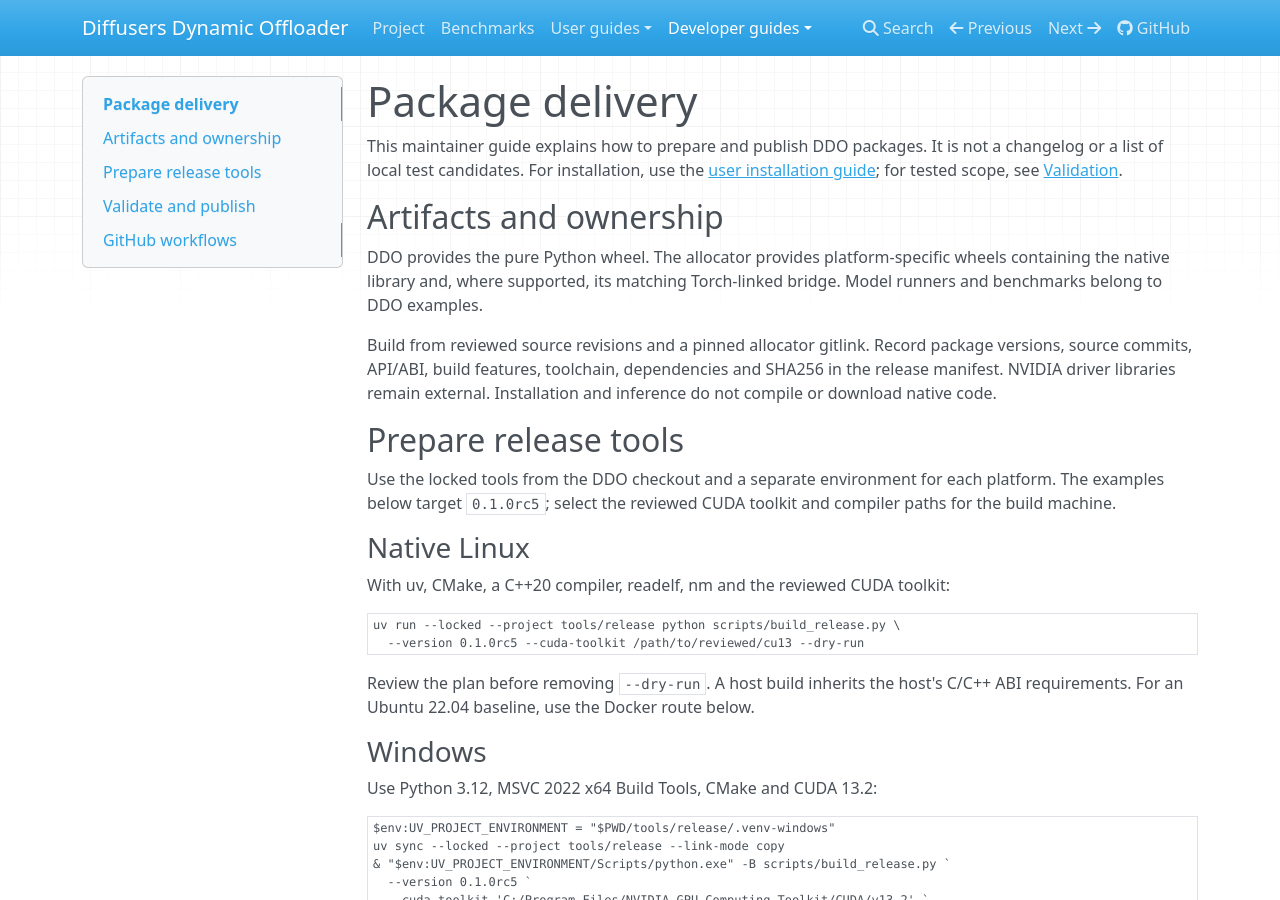
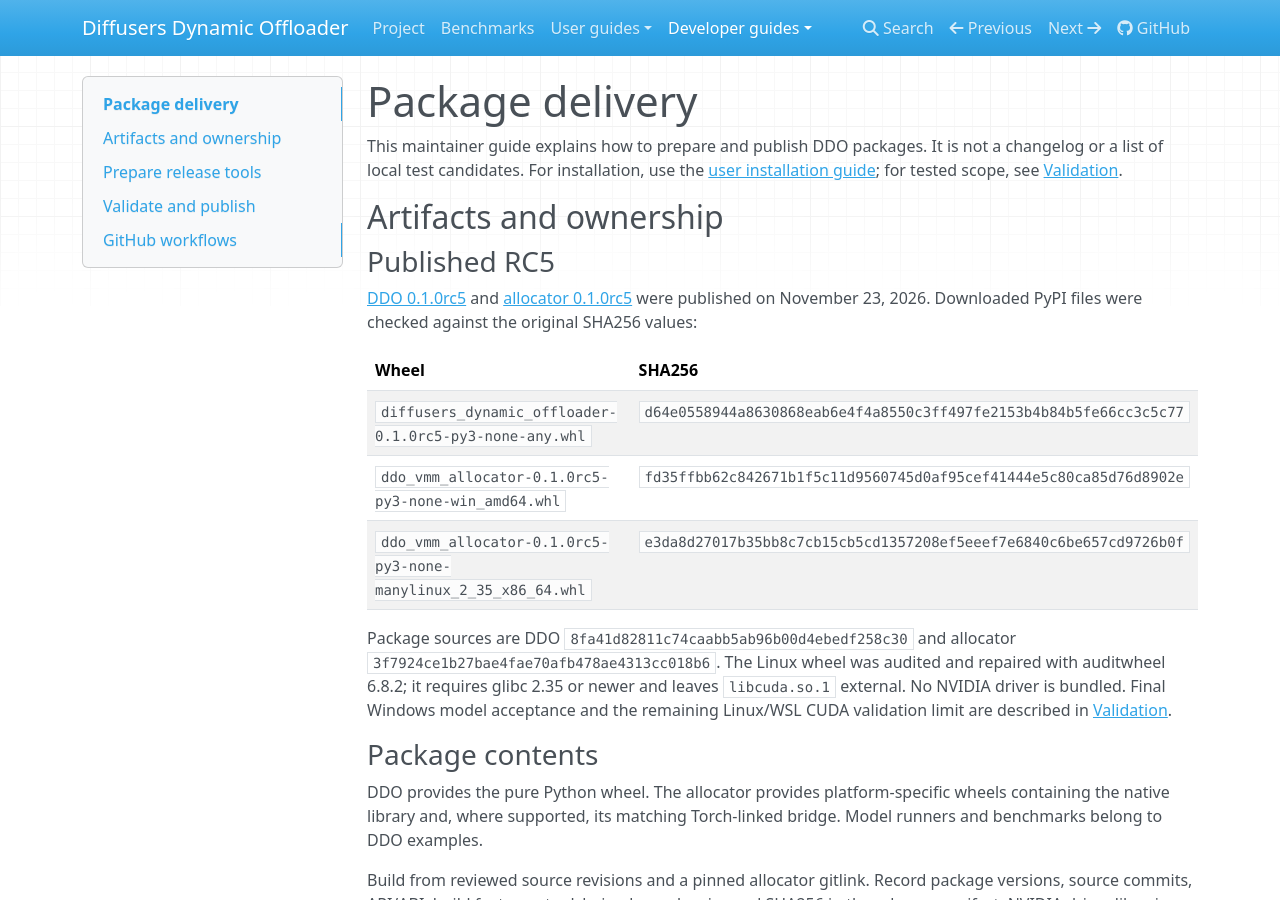
Before and after one commit to DEVAIEXP/diffusers-dynamic-offloader, an MkDocs documentation site: the page built from docs/developer/releases.md, in a window 1280 px wide and 900 px high. Built offline with MkDocs 1.6.1, drawn with Linux system fonts in a browser that asks for light colours.

Commit message:
Record published RC5 packages and final validation scope

```diff
--- a/docs/developer/releases.md
+++ b/docs/developer/releases.md
@@ -6,6 +6,28 @@ use the [user installation guide](../user/installation.md); for tested scope,
 see [Validation](validation.md).
 
 ## Artifacts and ownership
+
+### Published RC5
+
+[DDO 0.1.0rc5](https://pypi.org/project/diffusers-dynamic-offloader/0.1.0rc5/)
+and [allocator 0.1.0rc5](https://pypi.org/project/ddo-vmm-allocator/0.1.0rc5/)
+were published on November 23, 2026. Downloaded PyPI files were checked against
+the original SHA256 values:
+
+| Wheel | SHA256 |
+| --- | --- |
+| `diffusers_dynamic_offloader-0.1.0rc5-py3-none-any.whl` | `d64e0558944a8630868eab6e4f4a8550c3ff497fe2153b4b84b5fe66cc3c5c77` |
+| `ddo_vmm_allocator-0.1.0rc5-py3-none-win_amd64.whl` | `fd35ffbb62c842671b1f5c11d9560745d0af95cef41444e5c80ca85d76d8902e` |
+| `ddo_vmm_allocator-0.1.0rc5-py3-none-manylinux_2_35_x86_64.whl` | `e3da8d27017b35bb8c7cb15cb5cd1357208ef5eeef7e6840c6be657cd9726b0f` |
+
+Package sources are DDO `8fa41d82811c74caabb5ab96b00d4ebedf258c30`
+and allocator `3f7924ce1b27bae4fae70afb478ae4313cc018b6`.
+The Linux wheel was audited and repaired with auditwheel 6.8.2; it requires
+glibc 2.35 or newer and leaves `libcuda.so.1` external. No NVIDIA driver is
+bundled. Final Windows model acceptance and the remaining Linux/WSL CUDA
+validation limit are described in [Validation](validation.md).
+
+### Package contents
 
 DDO provides the pure Python wheel. The allocator provides platform-specific
 wheels containing the native library and, where supported, its matching
```
Also changed, not shown: docs/developer/validation.md (+7 -4 lines).
